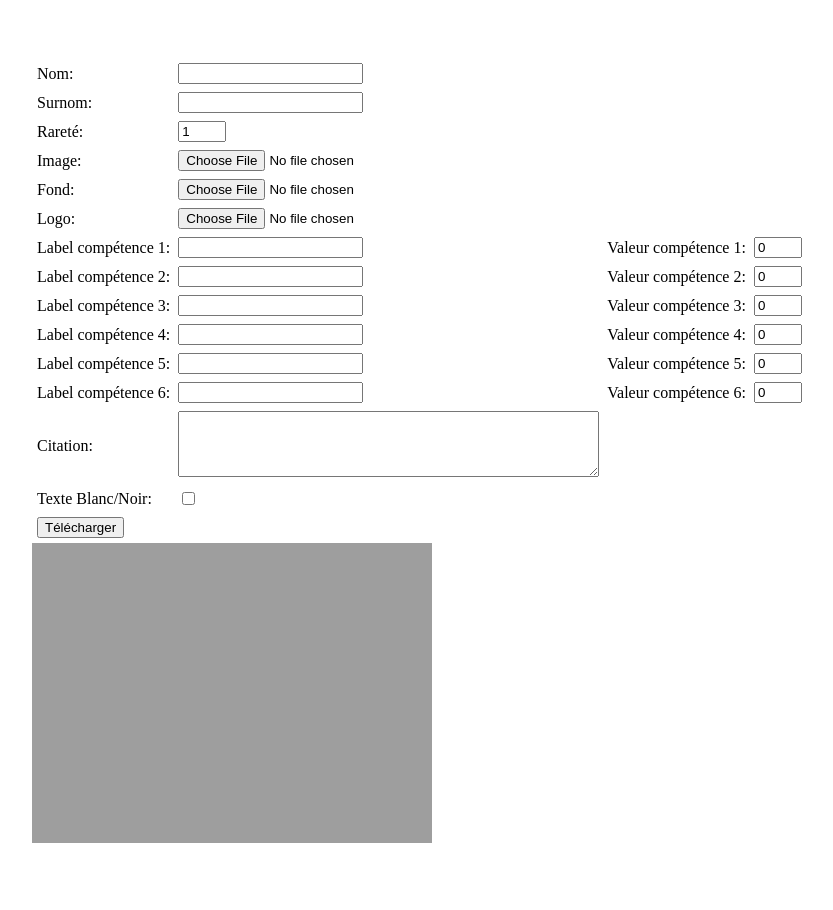
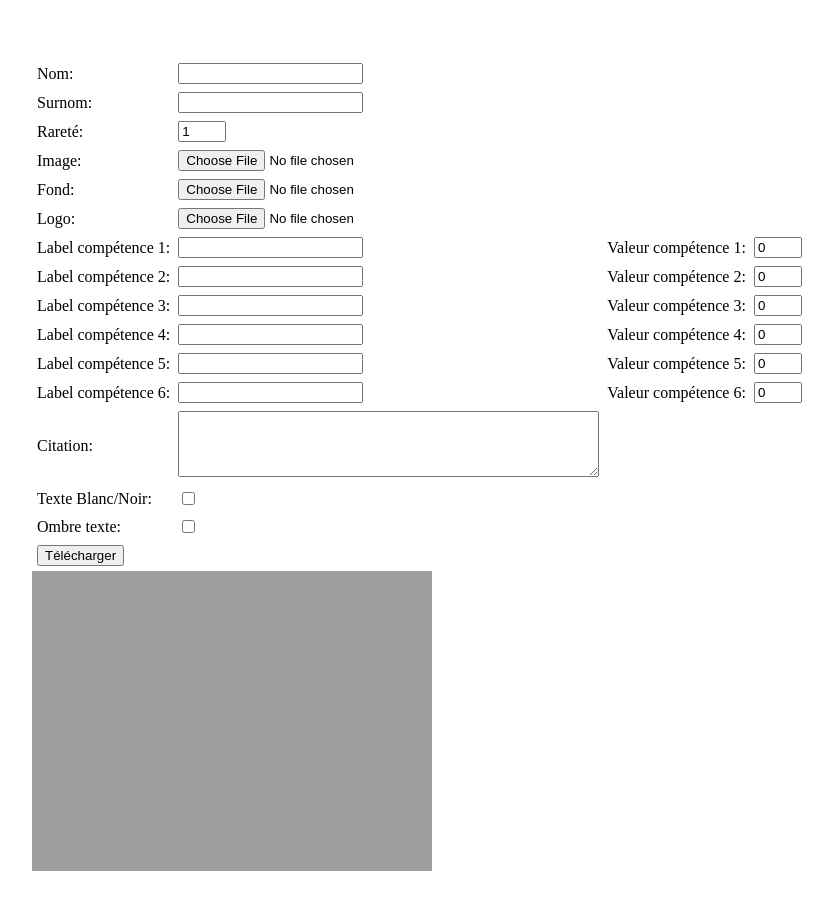
Before and after one commit to Minious/TCGen, a plain HTML site: page index.html in a window 1280 px wide. Shown: the whole page, without its empty margins (26-859 px from the left). Drawn offline with Linux system fonts and the light colour scheme.

Commit message:
refactor listeners

```diff
--- a/index.html
+++ b/index.html
@@ -73,12 +73,15 @@
             </tr>
             <tr>
                 <td><label for="labelComp5">Citation:</label></td>
-                <!--<input type="text" id="citation" />-->
                 <td><textarea id="citation" rows="4" cols="50"></textarea></td>
             </tr>
             <tr>
                 <td><label for="whiteText">Texte Blanc/Noir:</label></td>
                 <td><input type="checkbox" id="whiteText" /></td>
+            </tr>
+            <tr>
+                <td><label for="textShadow">Ombre texte:</label></td>
+                <td><input type="checkbox" id="textShadow" /></td>
             </tr>
             <tr>
                 <td><a id="download" download="carte.png"><button type="button" onClick="download()">Télécharger</button></a></td>
--- a/tcgen.js
+++ b/tcgen.js
@@ -5,30 +5,43 @@ var data = {valeurComp: [], labelComp: []};
 
 renderImage(data);
 
-document.getElementById('whiteText').addEventListener('change', function() {
-    data.whiteText = document.getElementById('whiteText').checked;
-    renderImage(data);
-});
+function setListener(propertyName){
+    if(document.getElementById(propertyName).type == 'checkbox') {
+        document.getElementById(propertyName).addEventListener('change', function() {
+            data[propertyName] = document.getElementById(propertyName).checked;
+            renderImage(data);
+        });
+    } else if(document.getElementById(propertyName).type == 'file') {
+        document.getElementById(propertyName).addEventListener('change', function(e) {
+            var img = new Image;
+            img.onload = function() {
+                data[propertyName] = img;
+                renderImage(data);
+            }
+            img.src = URL.createObjectURL(e.target.files[0]);
+        });
+    } else {
+        document.getElementById(propertyName).addEventListener('input', function() {
+            data[propertyName] = document.getElementById(propertyName).value;
+            renderImage(data);
+        });
+    }
+}
 
-document.getElementById('name').addEventListener('input', function() {
-    data.name = document.getElementById('name').value;
-    renderImage(data);
-});
+var inputFields = [
+    'whiteText',
+    'textShadow',
+    'name',
+    'surname',
+    'citation',
+    'rarete',
+    'image',
+    'fond',
+    'logo',
+]
 
-document.getElementById('surname').addEventListener('input', function() {
-    data.surname = document.getElementById('surname').value;
-    renderImage(data);
-});
-
-document.getElementById('citation').addEventListener('input', function() {
-    data.citation = document.getElementById('citation').value;
-    renderImage(data);
-});
-
-document.getElementById('rarete').addEventListener('input', function() {
-    data.rarete = document.getElementById('rarete').value;
-    renderImage(data);
-});
+for(var i=0;i<inputFields.length;i++)
+    setListener(inputFields[i]);
 
 for(var i=0;i<6;i++){
 	setValeurCompListener(i);
@@ -54,33 +67,6 @@ function setLabelCompListener(i){
       renderImage(data);
   });
 }
-
-document.getElementById('image').addEventListener('change', function(e) {
-    var img = new Image;
-    img.onload = function() {
-        data.image = img;
-        renderImage(data);
-    }
-    img.src = URL.createObjectURL(e.target.files[0]);
-});
-
-document.getElementById('fond').addEventListener('change', function(e) {
-    var img = new Image;
-    img.onload = function() {
-        data.fond = img;
-        renderImage(data);
-    }
-    img.src = URL.createObjectURL(e.target.files[0]);
-});
-
-document.getElementById('logo').addEventListener('change', function(e) {
-    var img = new Image;
-    img.onload = function() {
-        data.logo = img;
-        renderImage(data);
-    }
-    img.src = URL.createObjectURL(e.target.files[0]);
-});
 
 function wrapText(text, x, y, maxWidth, lineHeight) {
     var words = text.split(' ');
@@ -208,7 +194,12 @@ function renderImage(data){
         else
             ctx.fillStyle = '#000';
         //ctx.fillText(data.citation ? data.citation : "", canvas.width / 2, 650);
+        if(data.textShadow) {
+            ctx.shadowBlur = 10;
+            ctx.shadowColor = "black";
+        }
         wrapText(data.citation ? '«' + data.citation + '»' : "", canvas.width / 2, 700, canvas.width - 100, 22);
+        ctx.shadowBlur = 0;
 
         var xFirstColumnComp = 81;
         var xSecondColumnComp = 327;
@@ -230,12 +221,14 @@ function renderImage(data){
                 ctx.fillStyle = '#fff';
             else
                 ctx.fillStyle = '#000';
-            //ctx.shadowBlur = 10;
-            ctx.shadowColor = "black";
+            if(data.textShadow) {
+                ctx.shadowBlur = 10;
+                ctx.shadowColor = "black";
+            }
             ctx.textAlign="left";
             ctx.font = '30px sans-serif';
             ctx.fillText(data.labelComp[i] ? data.labelComp[i] : "", (i < 3 ? xFirstColumnComp : xSecondColumnComp) + offsetX, yFirstRowComp + rowSpacingComp * (i % 3) + offsetY);
-            //ctx.shadowBlur = 0;
+            ctx.shadowBlur = 0;
         }
 
         makeCombatMarks();
```
